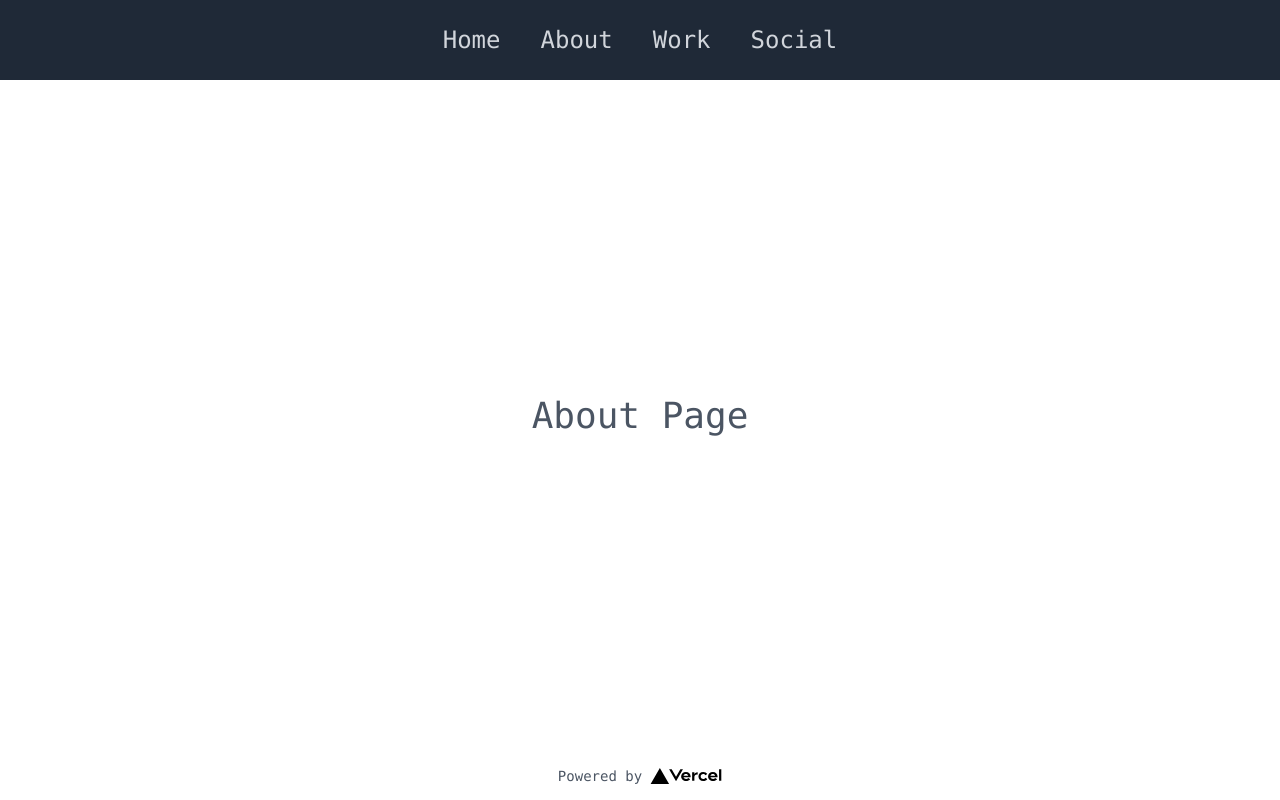
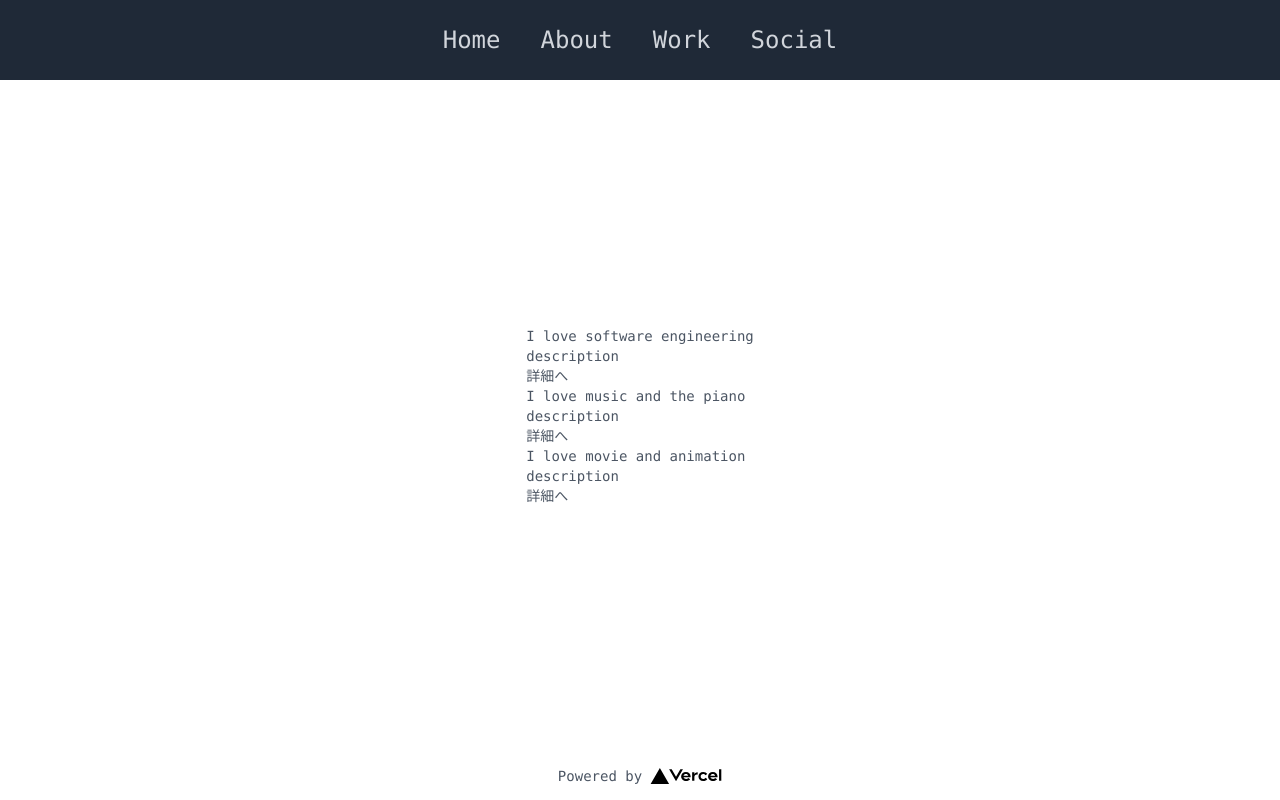
Before and after one commit to yysd94/myblog, a Next.js app: page /about in a window 1280 px wide. Built offline with nearby package versions, Linux system fonts and the light colour scheme.

Commit message:
Aboutページ内の画面遷移を実装しました。

```diff
--- /dev/null
+++ b/components/Detail.js
@@ -0,0 +1,19 @@
+import Computer from "./contents/Computer";
+import Music from "./contents/Music";
+import Movie from "./contents/Movie";
+
+const Detail = (props) => {
+  const { contentIndex, changeViewMode } = props;
+  return (
+    <div>
+      {contentIndex === 1 && <Computer />}
+      {contentIndex === 2 && <Music />}
+      {contentIndex === 3 && <Movie />}
+      <div>
+        <button onClick={changeViewMode}>概要へ</button>
+      </div>
+    </div>
+  );
+};
+
+export default Detail;
--- /dev/null
+++ b/components/Sammary.js
@@ -0,0 +1,31 @@
+const Sammary = (props) => {
+  const { changeViewMode } = props;
+
+  return (
+    <div>
+      <div>
+        <p>I love software engineering</p>
+        <div>description</div>
+        <div>
+          <button onClick={() => changeViewMode(1)}>詳細へ</button>
+        </div>
+      </div>
+      <div>
+        <p>I love music and the piano</p>
+        <div>description</div>
+        <div>
+          <button onClick={() => changeViewMode(2)}>詳細へ</button>
+        </div>
+      </div>
+      <div>
+        <p>I love movie and animation</p>
+        <div>description</div>
+        <div>
+          <button onClick={() => changeViewMode(3)}>詳細へ</button>
+        </div>
+      </div>
+    </div>
+  );
+};
+
+export default Sammary;
--- /dev/null
+++ b/components/contents/Computer.js
@@ -0,0 +1,9 @@
+const Computer = () => {
+  return (
+    <div>
+      <p>my computer skills</p>
+    </div>
+  );
+};
+
+export default Computer;
--- /dev/null
+++ b/components/contents/Movie.js
@@ -0,0 +1,9 @@
+const Movie = () => {
+  return (
+    <div>
+      <p>my favorite movie and animation</p>
+    </div>
+  );
+};
+
+export default Movie;
--- /dev/null
+++ b/components/contents/Music.js
@@ -0,0 +1,9 @@
+const Music = () => {
+  return (
+    <div>
+      <p>my music experienses</p>
+    </div>
+  );
+};
+
+export default Music;
--- a/pages/about.js
+++ b/pages/about.js
@@ -1,9 +1,35 @@
+import { useState, useEffect } from "react";
 import Layout from "../components/Layout";
+import Detail from "../components/Detail";
+import Sammary from "../components/Sammary";
 
 const About = () => {
+  const [isDetail, setIsDetail] = useState(false);
+  const [contentIndex, setContentIndex] = useState(1);
+
+  const toSammaryMode = () => {
+    setIsDetail(false);
+  };
+  const toDetailMode = (index) => {
+    setContentIndex(index);
+    setIsDetail(true);
+  };
   return (
     <Layout title="About">
-      <p className="text-4xl"> About Page</p>
+      <div>
+        <div>
+          <div>
+            {isDetail ? (
+              <Detail
+                contentIndex={contentIndex}
+                changeViewMode={() => toSammaryMode()}
+              />
+            ) : (
+              <Sammary changeViewMode={(index) => toDetailMode(index)} />
+            )}
+          </div>
+        </div>
+      </div>
     </Layout>
   );
 };
```
